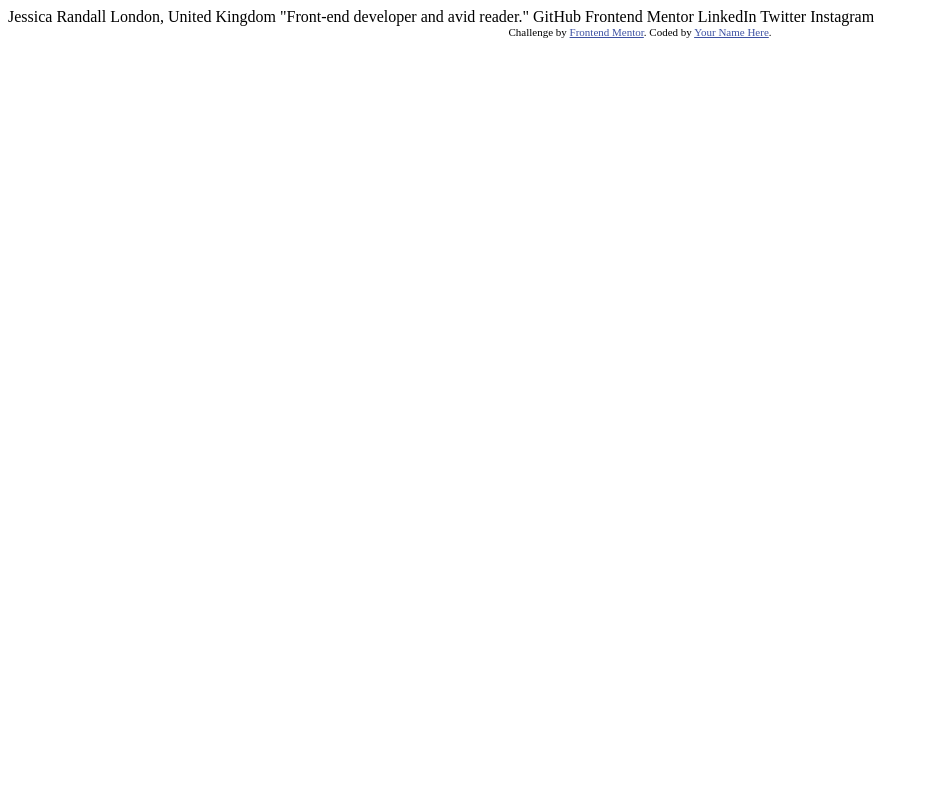
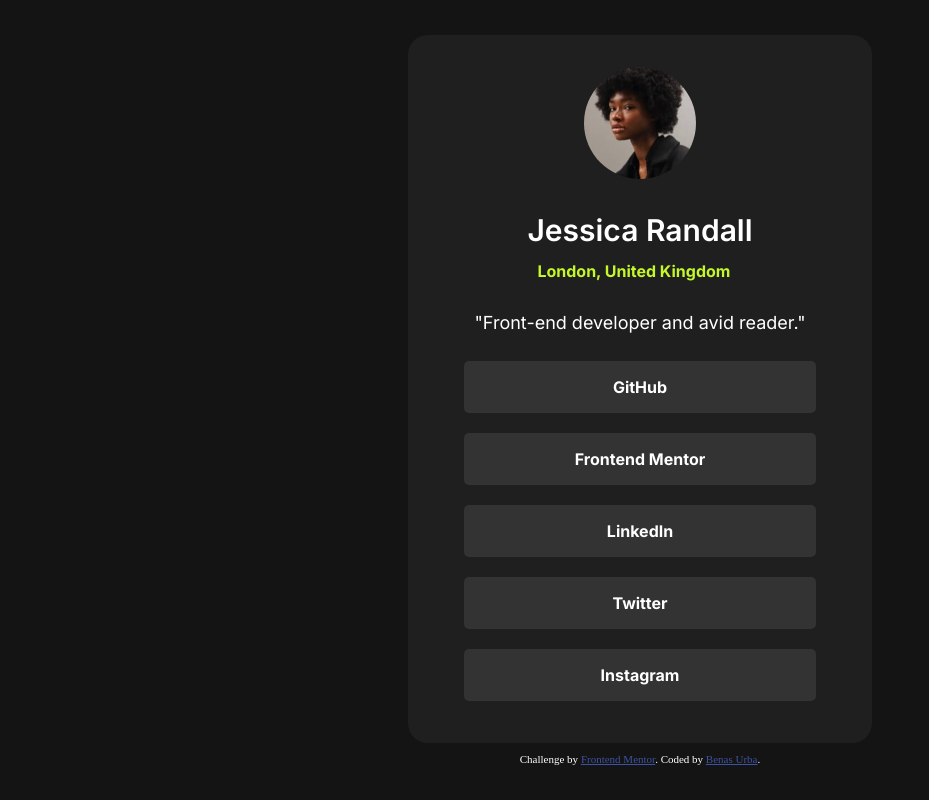
Before and after one commit to BenasUrba/Social-Links, a plain HTML site: page index.html in a window 1280 px wide. Shown: the whole page, without its empty margins (0-929 px from the left). Drawn offline with Linux system fonts and the light colour scheme.

Commit message:
final commit

```diff
--- a/index.html
+++ b/index.html
@@ -5,30 +5,37 @@
   <meta name="viewport" content="width=device-width, initial-scale=1.0"> <!-- displays site properly based on user's device -->
 
   <link rel="icon" type="image/png" sizes="32x32" href="./assets/images/favicon-32x32.png">
-
+  <link rel="stylesheet" href="styles.css">
   <title>Frontend Mentor | Social links profile</title>
 
-  <!-- Feel free to remove these styles or customise in your own stylesheet 👍 -->
-  <style>
-    .attribution { font-size: 11px; text-align: center; }
-    .attribution a { color: hsl(228, 45%, 44%); }
-  </style>
 </head>
 <body>
 
-  Jessica Randall
-  London, United Kingdom
-  "Front-end developer and avid reader."
+  <div class="container">
 
-  GitHub
-  Frontend Mentor
-  LinkedIn
-  Twitter
-  Instagram
+    <div class="container-card">
+      <img src="assets/images/avatar-jessica.jpeg" alt="Jessica">
 
-  <div class="attribution">
-    Challenge by <a href="https://www.frontendmentor.io?ref=challenge" target="_blank">Frontend Mentor</a>.
-    Coded by <a href="#">Your Name Here</a>.
+      <div class="text">
+        <p class="name-tag">Jessica Randall</p>
+        <p class="location">London, United Kingdom</p>
+      </div>
+      <p class="quote text">"Front-end developer and avid reader."</p>
+
+      <div class="social-links text">GitHub</div>
+      <div class="social-links text">Frontend Mentor</div>
+      <div class="social-links text">LinkedIn</div>
+      <div class="social-links text">Twitter</div>
+      <div class="social-links text">Instagram</div>
+
+
+    </div>
+    <div class="attribution">
+      Challenge by <a href="https://www.frontendmentor.io?ref=challenge" target="_blank">Frontend Mentor</a>.
+      Coded by <a href="https://github.com/BenasUrba">Benas Urba</a>.
+    </div>
+
   </div>
+
 </body>
 </html>
--- /dev/null
+++ b/styles.css
@@ -0,0 +1,113 @@
+@import url('https://fonts.googleapis.com/css2?family=Inter:ital,opsz,wght@0,14..32,100..900;1,14..32,100..900&display=swap');
+
+
+.attribution {
+    font-size: 11px;
+    text-align: center;
+    color: white;
+    margin-top: 10px;
+    }
+
+.attribution a {
+    color: hsl(228, 45%, 44%);
+    }
+
+body, html {
+    margin: 0;
+    height: 100%;
+}
+
+.container {
+    background-color: hsl(0, 0%, 8%);
+    height: 100vh;
+    display: flex;
+    flex-direction: column;
+    justify-content: center;
+    align-items: center;
+}
+
+.container-card {
+    background-color: hsl(0, 0%, 12%);
+    width: 25rem;
+    display: flex;
+    flex-direction: column;
+    justify-content: center;
+    align-items: center;
+    border-radius: 20px;
+    padding: 2rem;
+}
+
+.container-card img {
+    border-radius: 100px;
+    width: 7rem;
+}
+
+.text {
+    font-family: "Inter", sans-serif;
+}
+
+.text p {
+    margin: 13px;
+}
+
+.name-tag {
+    color: white;
+    font-size: 30px;
+    font-weight: 600;
+    padding-top: 20px ;
+}
+
+.location {
+    color: hsl(75, 94%, 57%);
+    font-weight: 700;
+    padding-left: 10px;
+}
+
+.quote {
+    color: hsl(0, 0%, 100%);
+    font-size: 18px;
+}
+
+
+.social-links {
+    background-color: hsl(0, 0%, 20%);
+    color: hsl(0, 0%, 100%);
+    border-radius: 5px;
+    width: 80%;
+    font-weight: 700;
+    text-align: center;
+    padding: 16px;
+    cursor: pointer;
+    margin: 10px 0;
+}
+
+.social-links:hover {
+    background-color: hsl(75, 94%, 57%);
+}
+
+@media (max-width: 500px) {
+    .container-card {
+        width: 17rem;
+    }
+
+    .container-card img {
+        width: 6rem;
+    }
+
+    .quote {
+        font-size: 14px;
+    }
+
+    .social-links {
+        padding: 14px 30px;
+    }
+
+    .name-tag {
+        font-size: 25px;
+        padding-left: 5px;
+    }
+
+    .location {
+        font-size: 14px;
+    }
+}
```
